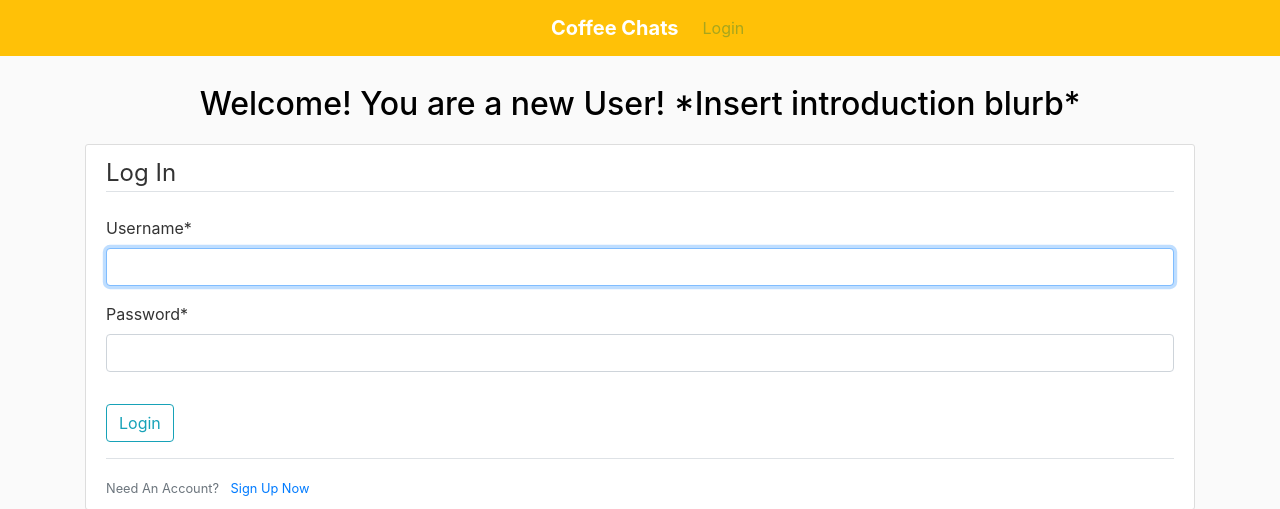
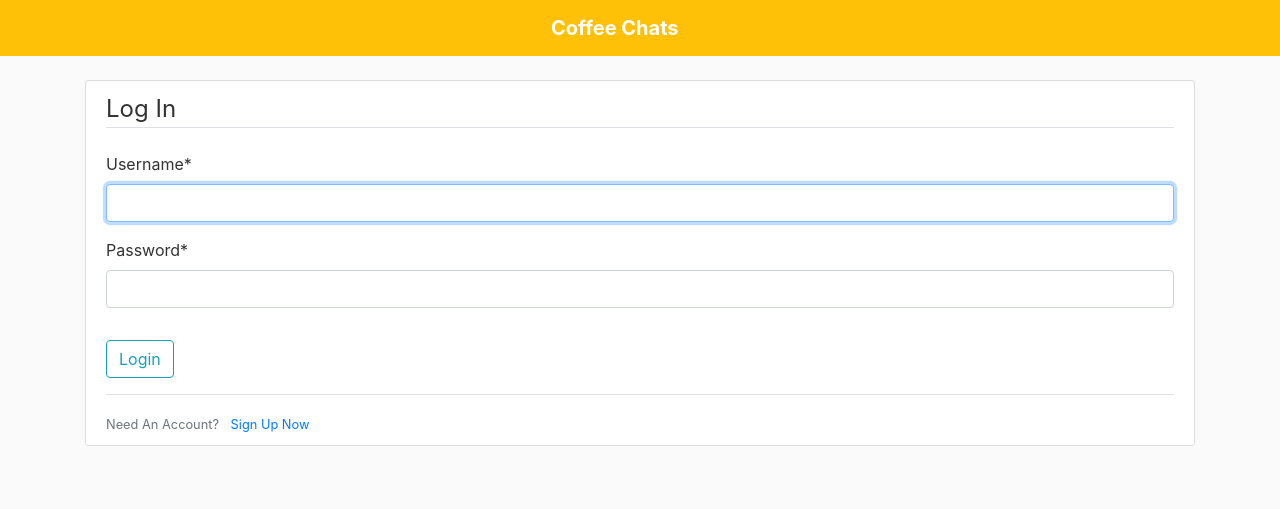
Before and after one commit to sebas673/CoffeeDate, a Django app: page /login/ in a window 1280 px wide. Shown: the top 509 px of the page. Run offline with Django 3.2, Linux system fonts and the light colour scheme; some libraries are stand-ins or nearby versions.

Commit message:
Revert "Added back access to Login Page"
This reverts commit 79803c20986e3056fefcfe55d13b59f6d4b57d27.

```diff
--- a/proj_333/match/models.py
+++ b/proj_333/match/models.py
@@ -6,6 +6,3 @@ class Preferences(models.Model):
     pref1 = models.PositiveSmallIntegerField(default=0)
     pref2 = models.PositiveSmallIntegerField(default=0)
     owner = models.ForeignKey(User, on_delete=models.CASCADE)
-
-class WeeklyMatch(models.Model):
-    matchID = models.PositiveIntegerField(default=0)
--- a/proj_333/match/templates/match/base.html
+++ b/proj_333/match/templates/match/base.html
@@ -32,10 +32,10 @@
               <a class="nav-item nav-link" href="{% url 'match-about' %}">About</a>
             </div> -->
           <!-- Navbar Right Side -->
-          <div class="navbar-nav">
-              <a class="nav-item nav-link" href="{% url 'login' %}">Login</a>
-              <!-- <a class="nav-item nav-link" href="#">Register</a> -->
-            </div>
+          <!-- <div class="navbar-nav">
+              <a class="nav-item nav-link" href="#">Login</a>
+              <a class="nav-item nav-link" href="#">Register</a>
+            </div> -->
           </div>
         </div>
       </nav>
--- a/proj_333/users/templates/users/login.html
+++ b/proj_333/users/templates/users/login.html
@@ -1,9 +1,6 @@
 {% extends "match/base.html" %}
 {% load crispy_forms_tags %}
 {% block content %}
-<div class ="welcome-blurb">
-    <p>Welcome! You are a new User! *Insert introduction blurb* </p>
-</div>
     <div class="content-section">
         <form method="POST">
             {% csrf_token %}
```
Also changed, not shown: proj_333/db.sqlite3.
